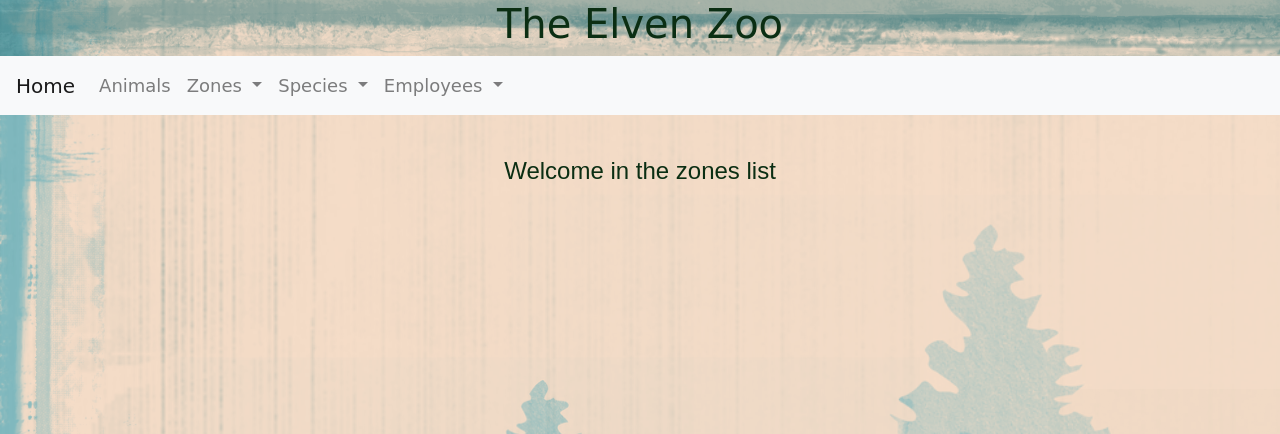
After one commit to stanciaux/zoo, a Symfony app: template templates/gestion/zonesList.html.twig in a window 1280 px wide. The commit adds this page. Shown: the top 434 px of the page. Run offline with Twig, Linux system fonts and the light colour scheme; the template is opened without the code that fills it, so the values that code supplies are empty; some libraries are stand-ins or nearby versions; some web fonts are replaced.

Commit message:
Merge branch 'master' of https://github.com/stanciaux/zoo
# Conflicts:
#	src/Controller/MainController.php
#	templates/base.html.twig

```diff
--- a/templates/base.html.twig
+++ b/templates/base.html.twig
@@ -29,7 +29,7 @@
                             Zones
                         </a>
                         <div class="dropdown-menu" aria-labelledby="navbarDropdown">
-                            <a class="dropdown-item" href="#">Zones list</a>
+                            <a class="dropdown-item" href="{{ path('zonesList') }}">Zones list</a>
                             <a class="dropdown-item" href="{{ path('addZone') }}">Add a zone</a>
                         </div>
                     </li>
--- /dev/null
+++ b/templates/gestion/zonesList.html.twig
@@ -0,0 +1,20 @@
+{% extends 'base.html.twig' %}
+{% block title %}Welcome in the zones list{% endblock %}
+
+{% block body %}
+    <style>
+        .example-wrapper { margin: 1em auto; max-width: 800px; width: 95%; font: 18px/1.5 sans-serif; }
+        .example-wrapper code { background: #F5F5F5; padding: 2px 6px; }
+    </style>
+
+    <div class="example-wrapper">
+
+        <h4>Welcome in the zones list</h4>
+
+        <ul>
+            {% for zone in zones %}
+                <li>{{ zone.name }} <a href="{{ path('deleteZone',{"id":zone.id}) }}">Delete</a></li>
+            {% endfor %}
+        </ul>
+    </div>
+{% endblock %}
```
Also changed, not shown: src/Controller/ZoneController.php (+39 -32 lines), templates/zone/zoneIndex.html.twig (renamed from templates/zone/index.html.twig).
